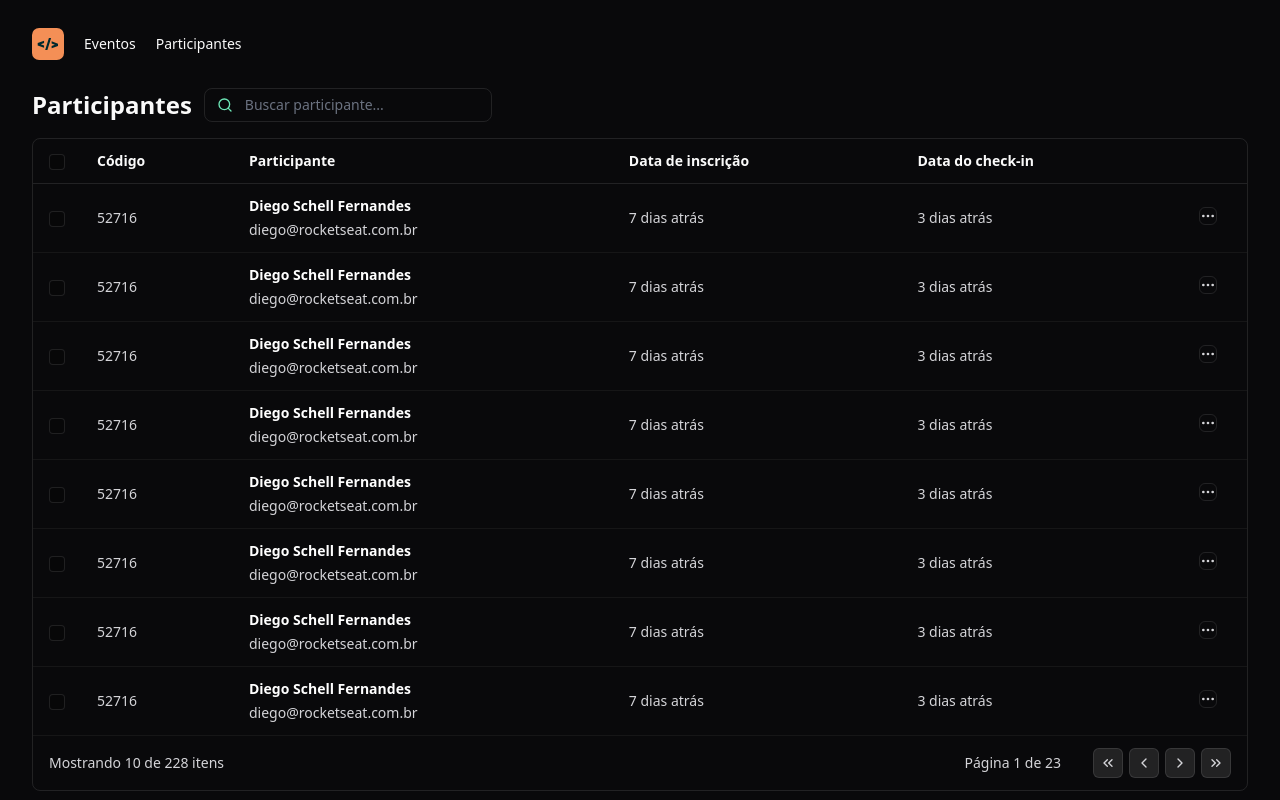
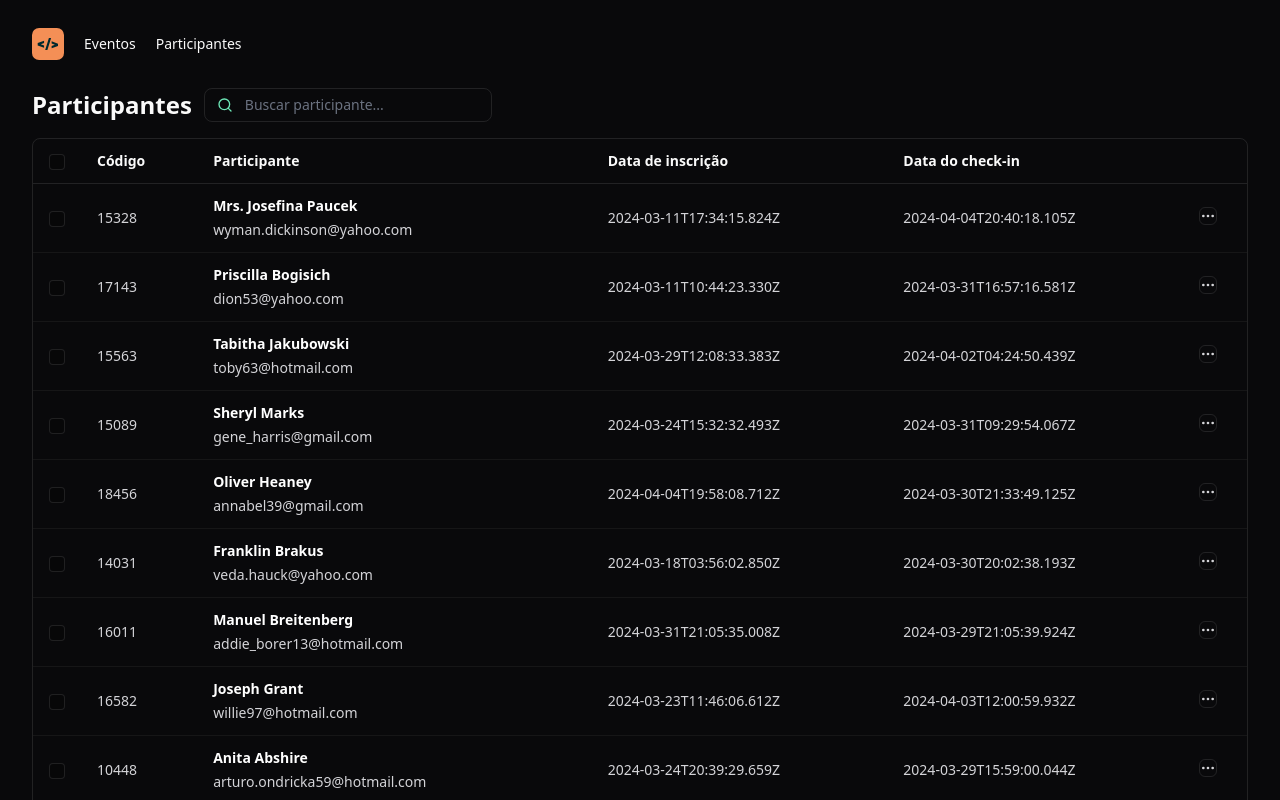
Before and after one commit to marcusviniciusmo/Pass-In_NextLevelWeek_April-24, a React (Vite) app in the folder pass-in-web/: page / in a window 1280 px wide. Shown: the top 800 px of the page. Built offline with nearby package versions, Linux system fonts and the light colour scheme.

Commit message:
Data generated by Faker JS

```diff
--- a/pass-in-web/src/components/attendeeList.tsx
+++ b/pass-in-web/src/components/attendeeList.tsx
@@ -3,6 +3,7 @@
 import { TableHeader } from './table/tableHeader';
 import { TableRow } from './table/tableRow';
 import { TableCell } from './table/tableCell';
+import { attendees } from '../data/attendees';
 import {
   Search,
   MoreHorizontal,
@@ -45,26 +46,26 @@
         </thead>
 
         <tbody>
-          {Array.from({ length: 8 }).map((_, i) => {
+          {attendees.map((attendee) => {
             return (
-              <TableRow key={i}>
+              <TableRow key={attendee.id}>
                 <TableCell>
                   <input
                     type="checkbox"
                     className="size-4 bg-black/20 rounded border border-white/10"
                   />
                 </TableCell>
-                <TableCell>52716</TableCell>
+                <TableCell>{attendee.id}</TableCell>
                 <TableCell>
                   <div className="flex flex-col gap-1">
                     <span className="font-semibold text-white">
-                      Diego Schell Fernandes
+                      {attendee.name}
                     </span>
-                    <span>diego@rocketseat.com.br</span>
+                    <span>{attendee.email}</span>
                   </div>
                 </TableCell>
-                <TableCell>7 dias atrás</TableCell>
-                <TableCell>3 dias atrás</TableCell>
+                <TableCell>{attendee.createdAt.toISOString()}</TableCell>
+                <TableCell>{attendee.checkedInAt.toISOString()}</TableCell>
                 <TableCell>
                   <IconButton transparent>
                     <MoreHorizontal className="size-4" />
--- /dev/null
+++ b/pass-in-web/src/data/attendees.ts
@@ -0,0 +1,11 @@
+import { faker } from '@faker-js/faker';
+
+export const attendees = Array.from({ length: 200 }).map(() => {
+  return {
+    id: faker.number.int({ min: 10000, max: 20000 }),
+    name: faker.person.fullName(),
+    email: faker.internet.email().toLocaleLowerCase(),
+    createdAt: faker.date.recent({ days: 30 }),
+    checkedInAt: faker.date.recent({ days: 7 }),
+  };
+});
```
